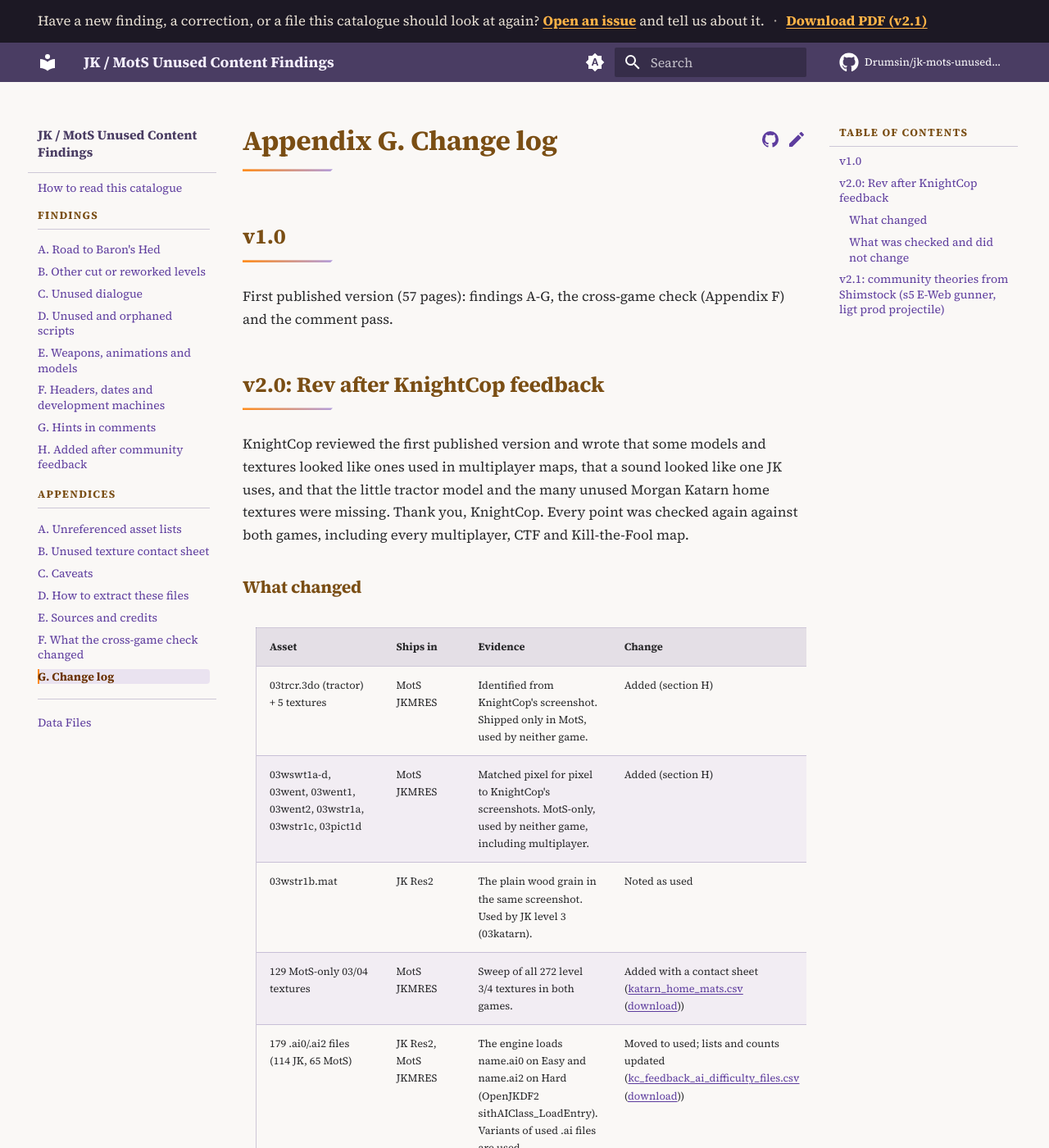
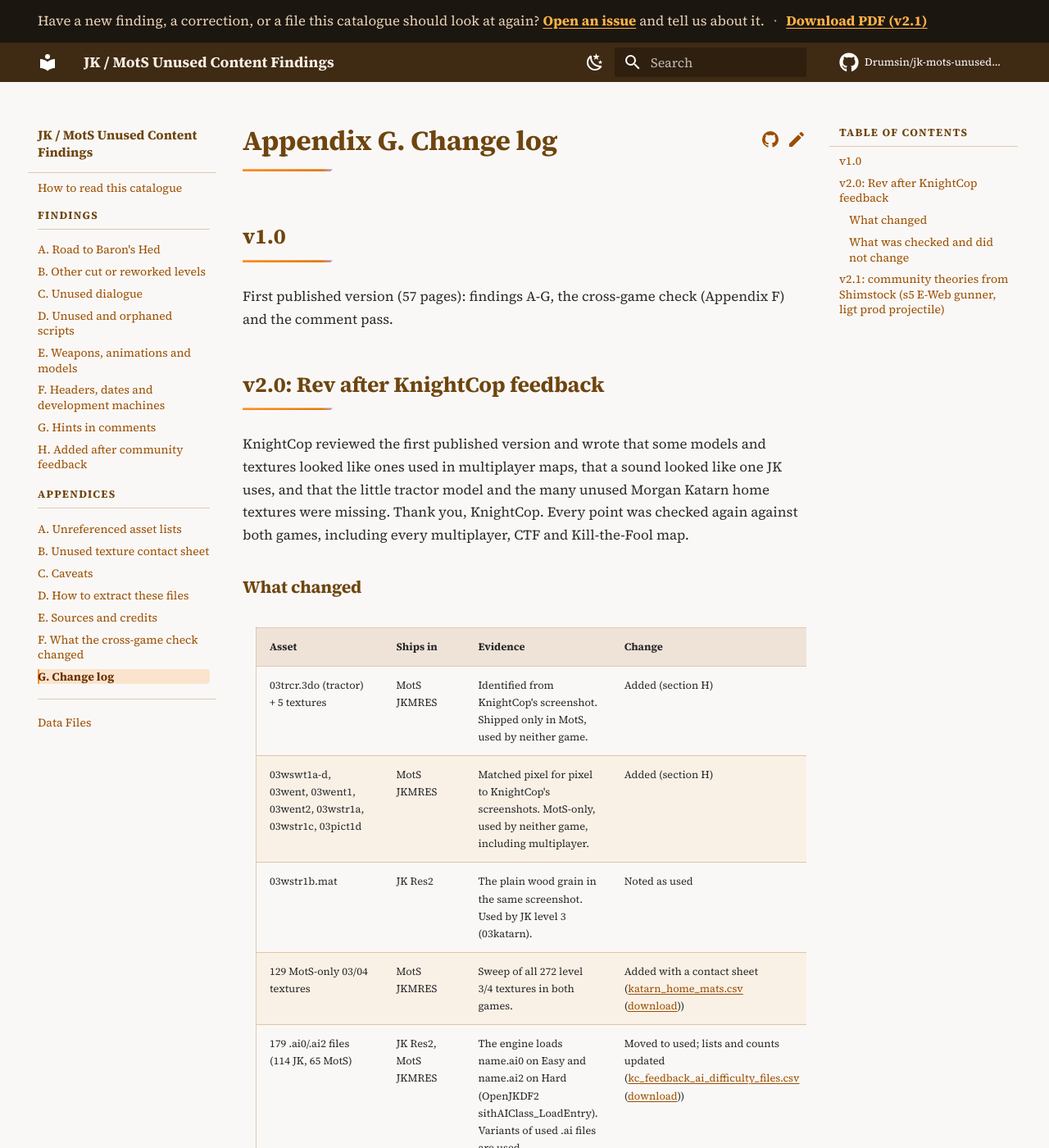
Before and after one commit to Drumsin/jk-mots-unused-content, an MkDocs documentation site: the page built from docs/appendix-g-changelog.md, in a window 1280 px wide and 1400 px high. Shown: the whole window at 82% size. Built offline with MkDocs 1.6.1 and Material for MkDocs 9.7.7, drawn with Linux system fonts in a browser that asks for light colours; comment, search, counter and statistics services are not loaded.

Commit message:
Lead the site palette with JK orange and default to light mode
Headings, links, the sidebar and accent rules now use burnt-orange
tones, with MotS lavender kept for visited links and MotS chips.
New visitors land in light mode and can still switch to dark.

```diff
--- a/docs/stylesheets/extra.css
+++ b/docs/stylesheets/extra.css
@@ -1,5 +1,5 @@
-/* JK orange + MotS lavender palette, plus neutrals.
-   Light and dark schemes use tints and shades of the same family. */
+/* JK orange leads the palette (base game); MotS lavender is a secondary accent.
+   Light is the default scheme. Dark uses muted shades of the same family. */
 
 :root {
   --jk-orange: #ff8c1a;
@@ -10,23 +10,23 @@
 }
 
 [data-md-color-scheme="default"] {
-  --jk-heading: #7a4e14;
-  --jk-link: #5e3d9e;
-  --jk-link-visited: #7a3d7e;
-  --jk-link-hover: #9a4e00;
+  --jk-heading: #6e4510;
+  --jk-link: #9a4e00;
+  --jk-link-visited: #5e3d9e;
+  --jk-link-hover: #8a4500;
   --jk-link-active: #6b3200;
-  --jk-title: #4a3d63;
-  --jk-nav-section: #7a4e14;
-  --jk-nav-link: #5e3d9e;
-  --jk-nav-link-visited: #7a3d7e;
-  --jk-nav-link-hover: #9a4e00;
+  --jk-title: #6e4510;
+  --jk-nav-section: #6e4510;
+  --jk-nav-link: #9a4e00;
+  --jk-nav-link-visited: #5e3d9e;
+  --jk-nav-link-hover: #8a4500;
   --jk-nav-link-active: #6b3200;
-  --jk-nav-active-bg: rgba(179, 157, 219, 0.22);
-  --jk-toc-link: #5e3d9e;
-  --jk-toc-visited: #7a3d7e;
-  --jk-toc-hover: #9a4e00;
+  --jk-nav-active-bg: rgba(255, 140, 26, 0.18);
+  --jk-toc-link: #9a4e00;
+  --jk-toc-visited: #5e3d9e;
+  --jk-toc-hover: #8a4500;
   --jk-toc-active: #6b3200;
-  --jk-divider: rgba(92, 74, 138, 0.28);
+  --jk-divider: rgba(154, 78, 0, 0.28);
   --jk-chip-jk-bg: #ff8c1a;
   --jk-chip-jk-fg: #1a1a1a;
   --jk-chip-jk-border: #c66a00;
@@ -34,17 +34,17 @@
   --jk-chip-mots-fg: #1a1a1a;
   --jk-chip-mots-border: #7e69b0;
   --jk-heading-emboss: 0 1px 0 rgba(255, 255, 255, 0.8);
-  --jk-table-head: rgba(92, 74, 138, 0.14);
-  --jk-table-stripe: rgba(179, 157, 219, 0.12);
+  --jk-table-head: rgba(154, 78, 0, 0.12);
+  --jk-table-stripe: rgba(255, 140, 26, 0.07);
   --jk-table-hover: rgba(255, 140, 26, 0.18);
-  --jk-table-border: rgba(92, 74, 138, 0.28);
-  --jk-caption: #5c4a6e;
-  --md-primary-fg-color: #4a3d63;
-  --md-primary-fg-color--light: #5c4a8a;
-  --md-primary-fg-color--dark: #3a3050;
+  --jk-table-border: rgba(154, 78, 0, 0.28);
+  --jk-caption: #6e5a40;
+  --md-primary-fg-color: #3f2a14;
+  --md-primary-fg-color--light: #6e4510;
+  --md-primary-fg-color--dark: #2e1c0c;
   --md-accent-fg-color: #9a4e00;
   --md-accent-fg-color--transparent: rgba(154, 78, 0, 0.12);
-  --md-typeset-a-color: #5e3d9e;
+  --md-typeset-a-color: #9a4e00;
   --md-default-bg-color: #faf8f6;
   --md-default-fg-color: #2a2a2c;
   --md-default-fg-color--light: #5a585c;
@@ -53,22 +53,22 @@
 
 [data-md-color-scheme="slate"] {
   --jk-heading: #c4a882;
-  --jk-link: #cbb6ea;
-  --jk-link-visited: #a78cbf;
+  --jk-link: #e09a45;
+  --jk-link-visited: #c4aee0;
   --jk-link-hover: #ffb347;
   --jk-link-active: #ff8c1a;
-  --jk-title: #e8e0d4;
+  --jk-title: #e8d5b8;
   --jk-nav-section: #c4a882;
-  --jk-nav-link: #c4aee0;
-  --jk-nav-link-visited: #a78cbf;
+  --jk-nav-link: #e09a45;
+  --jk-nav-link-visited: #c4aee0;
   --jk-nav-link-hover: #ffb347;
   --jk-nav-link-active: #ff8c1a;
-  --jk-nav-active-bg: rgba(179, 157, 219, 0.16);
-  --jk-toc-link: #c4aee0;
-  --jk-toc-visited: #a78cbf;
+  --jk-nav-active-bg: rgba(255, 140, 26, 0.16);
+  --jk-toc-link: #e09a45;
+  --jk-toc-visited: #c4aee0;
   --jk-toc-hover: #ffb347;
   --jk-toc-active: #ff8c1a;
-  --jk-divider: rgba(179, 157, 219, 0.28);
+  --jk-divider: rgba(255, 140, 26, 0.28);
   --jk-chip-jk-bg: #ff8c1a;
   --jk-chip-jk-fg: #1a1a1a;
   --jk-chip-jk-border: transparent;
@@ -76,18 +76,18 @@
   --jk-chip-mots-fg: #1a1a1a;
   --jk-chip-mots-border: transparent;
   --jk-heading-emboss: 0 1px 0 rgba(0, 0, 0, 0.6);
-  --jk-table-head: rgba(179, 157, 219, 0.16);
-  --jk-table-stripe: rgba(179, 157, 219, 0.08);
+  --jk-table-head: rgba(255, 140, 26, 0.14);
+  --jk-table-stripe: rgba(255, 140, 26, 0.07);
   --jk-table-hover: rgba(255, 140, 26, 0.16);
-  --jk-table-border: rgba(179, 157, 219, 0.28);
-  --jk-caption: #b4a8c4;
-  --md-primary-fg-color: #1c1824;
-  --md-primary-fg-color--light: #2a2435;
-  --md-primary-fg-color--dark: #121016;
+  --jk-table-border: rgba(196, 168, 130, 0.28);
+  --jk-caption: #c4b8a0;
+  --md-primary-fg-color: #1c1610;
+  --md-primary-fg-color--light: #2a2218;
+  --md-primary-fg-color--dark: #120e0a;
   --md-accent-fg-color: #ffb347;
   --md-accent-fg-color--transparent: rgba(255, 179, 71, 0.14);
-  --md-typeset-a-color: #cbb6ea;
-  --md-default-bg-color: #16141c;
+  --md-typeset-a-color: #e09a45;
+  --md-default-bg-color: #161410;
   --md-default-fg-color: #d8d6db;
   --md-default-fg-color--light: #b4b1b8;
   --md-default-fg-color--lighter: #8a8790;
@@ -124,7 +124,7 @@
   width: 5.5rem;
   height: 3px;
   margin-top: 0.38em;
-  background: linear-gradient(90deg, #ff8c1a 0%, #b39ddb 100%);
+  background: linear-gradient(90deg, #ff8c1a 0%, #e07a10 88%, #b39ddb 100%);
   /* 45-degree cut on the trailing end */
   clip-path: polygon(0 0, 100% 0, calc(100% - 3px) 100%, 0 100%);
 }
@@ -198,13 +198,13 @@
 .md-banner {
   font-size: 0.72rem;
   line-height: 1.5;
-  background-color: #1c1824;
-  color: #e8e0d4;
+  background-color: #1c1610;
+  color: #e8d5b8;
 }
 .md-banner__inner,
 .md-banner__inner p,
 .md-banner {
-  color: #e8e0d4;
+  color: #e8d5b8;
 }
 .md-banner a,
 .md-banner a:link {
@@ -231,14 +231,14 @@
 }
 .md-footer-copyright a,
 .md-footer-copyright a:link {
-  color: #cbb6ea;
+  color: #ffb347;
   font-weight: 600;
   text-decoration: underline;
   text-decoration-thickness: 1px;
   text-underline-offset: 0.16em;
 }
 .md-footer-copyright a:visited {
-  color: #a78cbf;
+  color: #c4aee0;
 }
 .md-footer-copyright a:hover,
 .md-footer-copyright a:focus-visible {
@@ -474,10 +474,10 @@
   font-weight: 700;
 }
 [data-md-color-scheme="default"] .md-header__topic {
-  color: #f3eefc;
+  color: #f6eee2;
 }
 [data-md-color-scheme="slate"] .md-header__topic {
-  color: #e8e0d4;
+  color: #e8d5b8;
 }
 
 .visually-hidden {
--- a/mkdocs.yml
+++ b/mkdocs.yml
@@ -19,24 +19,18 @@ theme:
     text: Source Serif 4
     code: Source Code Pro
   palette:
-    - media: "(prefers-color-scheme)"
-      toggle:
-        icon: material/brightness-auto
-        name: Switch to light mode
-    - media: "(prefers-color-scheme: light)"
-      scheme: default
+    - scheme: default
       primary: custom
       accent: custom
       toggle:
         icon: material/weather-night
         name: Switch to dark mode
-    - media: "(prefers-color-scheme: dark)"
-      scheme: slate
+    - scheme: slate
       primary: custom
       accent: custom
       toggle:
         icon: material/weather-sunny
-        name: Switch to system preference
+        name: Switch to light mode
   features:
     - navigation.instant
     - navigation.tracking
```
